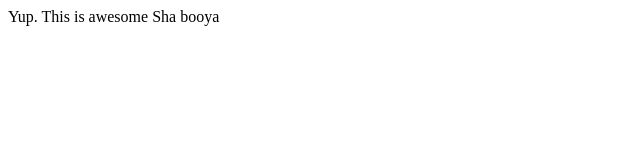
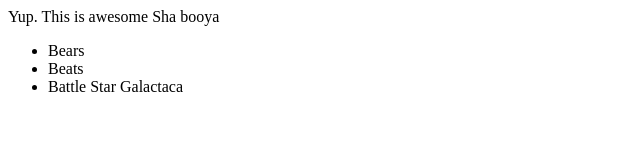
Before and after one commit to paynejoshua/class-demo, a plain HTML site: page index.html in a window 1280 px wide. Shown: the whole page, without its empty margins (0-640 px from the left). Drawn offline with Linux system fonts and the light colour scheme.

Commit message:
Added a break between first line and second line on body. Added office reference list

```diff
--- a/index.html
+++ b/index.html
@@ -7,6 +7,18 @@
 </head>
 <body>
     Yup. This is awesome
+    <b></b>
     Sha booya
+    <ul>
+        <li>
+            Bears
+        </li>
+        <li>
+            Beats
+        </li>
+        <li>
+            Battle Star Galactaca
+        </li>
+    </ul>
 </body>
 </html>
```
